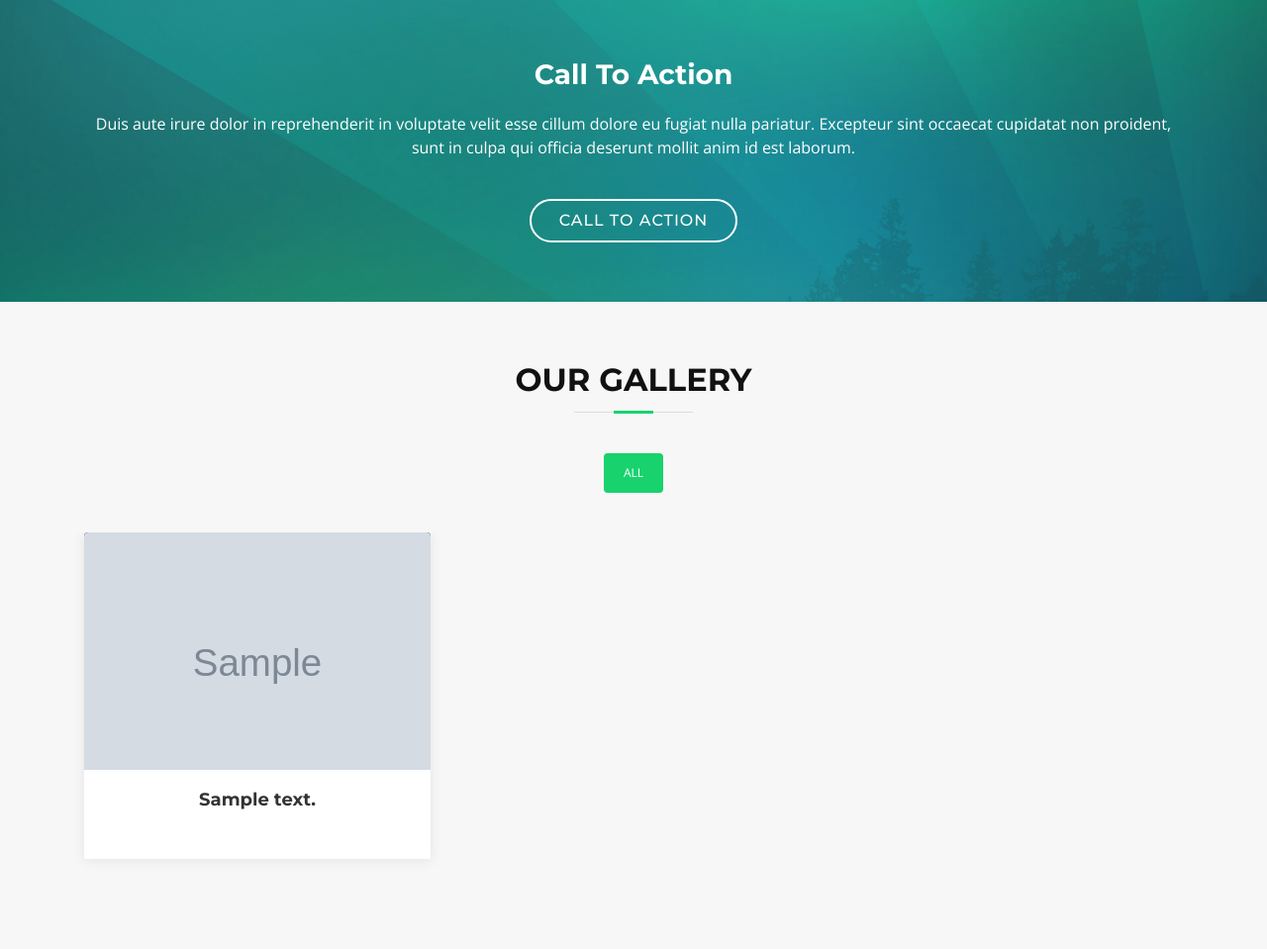
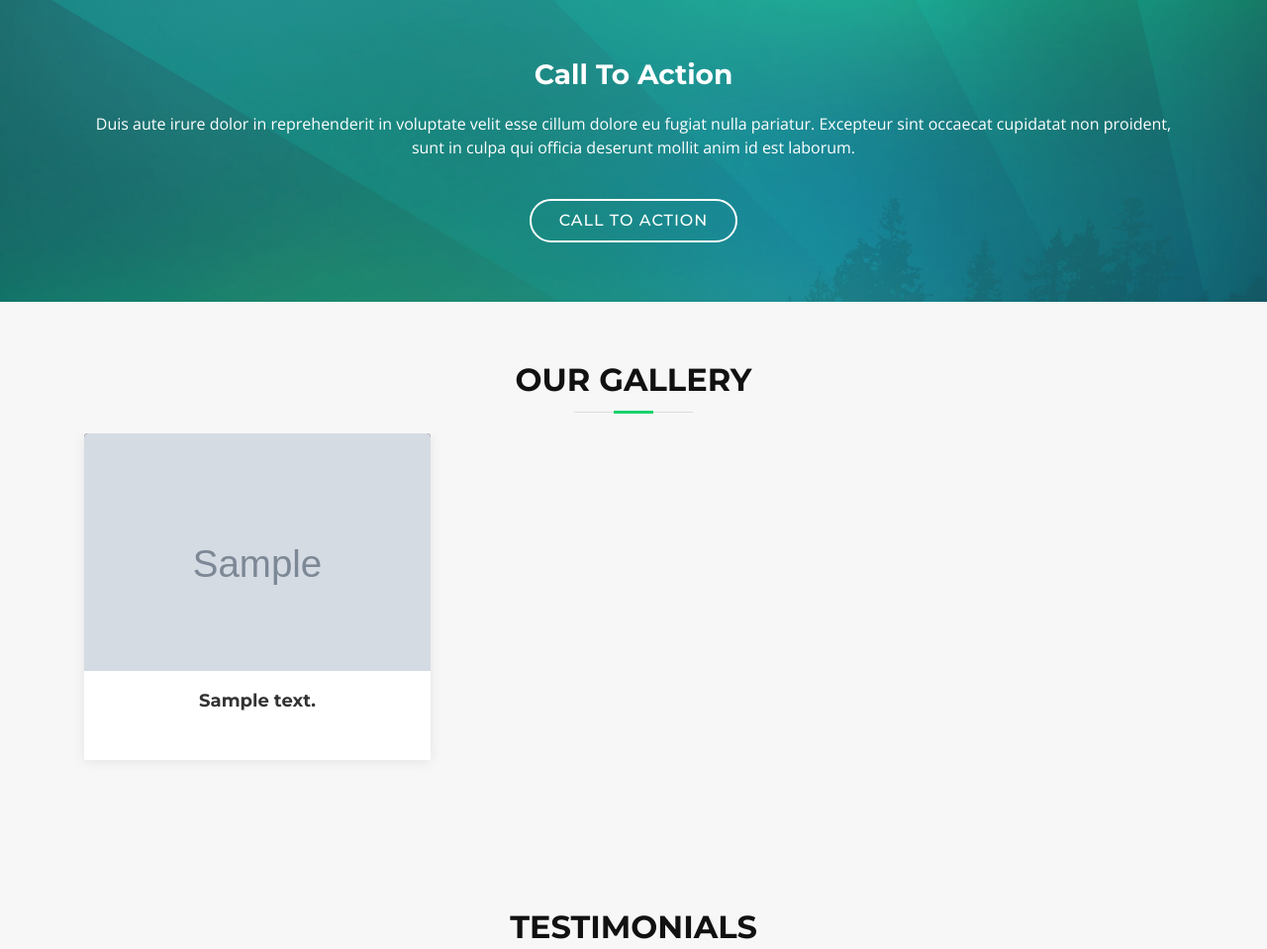
Before and after one commit to bayapucg/pracha-multi, a CodeIgniter app: the page made by application/views/html/index.php in a window 1280 px wide. Shown: the part 1959-2918 px from the top of the page at 99% size. Run offline with CodeIgniter, Linux system fonts and the light colour scheme; the template is opened without the code that fills it: most values are stand-ins (such as "Sample title", 1, 10 or a date in 2020); some libraries are stand-ins or nearby versions; some web fonts are replaced.

Commit message:
error  purpose
error  purpose

```diff
--- a/application/views/admin/sidebar.php
+++ b/application/views/admin/sidebar.php
@@ -39,7 +39,7 @@
 								<ul class="list-unstyled" style="display: none;">
 
 									<li><a href="<?php echo base_url('gallery'); ?>">Gallery</a></li>
-									<li><a href="<?php echo base_url('gallery/list'); ?>">Gallery List</a></li>
+									<li><a href="<?php echo base_url('gallery/lists'); ?>">Gallery List</a></li>
 
 								</ul>
 							</li>
--- a/application/views/html/index.php
+++ b/application/views/html/index.php
@@ -239,7 +239,7 @@
       <div class="container text-center">
         <h3>Call To Action</h3>
         <p> Duis aute irure dolor in reprehenderit in voluptate velit esse cillum dolore eu fugiat nulla pariatur. Excepteur sint occaecat cupidatat non proident, sunt in culpa qui officia deserunt mollit anim id est laborum.</p>
-        <a class="cta-btn" href="#">Call To Action</a>
+        <a class="cta-btn" href="#contact">Call To Action</a>
       </div>
     </section><!-- #call-to-action -->
 
@@ -253,14 +253,6 @@
           <h3 class="section-title">Our Gallery</h3>
         </header>
 
-        <div class="row">
-          <div class="col-lg-12">
-            <ul id="portfolio-flters">
-              <li data-filter="*" class="filter-active">All</li>
-
-            </ul>
-          </div>
-        </div>
 
         <div class="row portfolio-container">
 		<?php foreach($gallery_details as $list){ ?>
```
